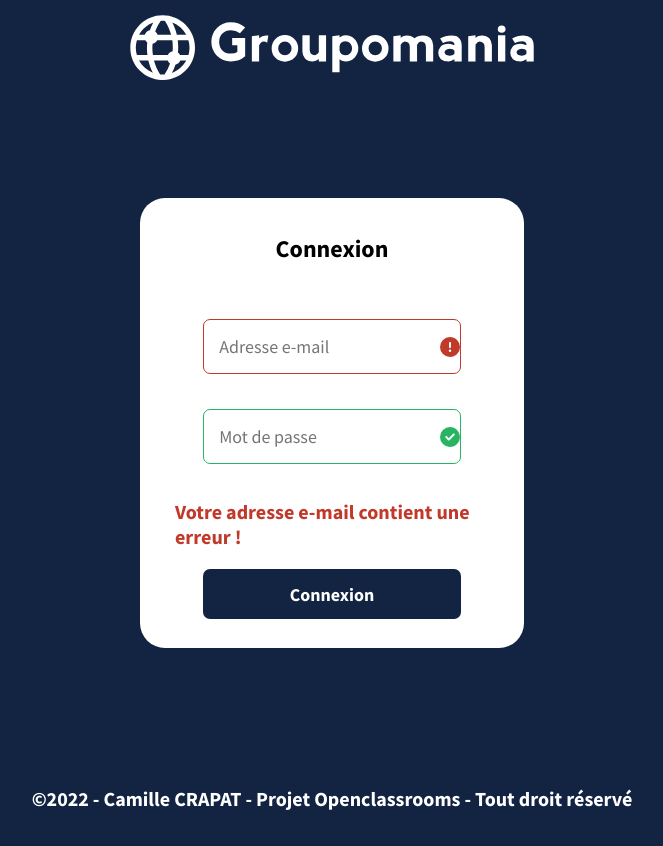
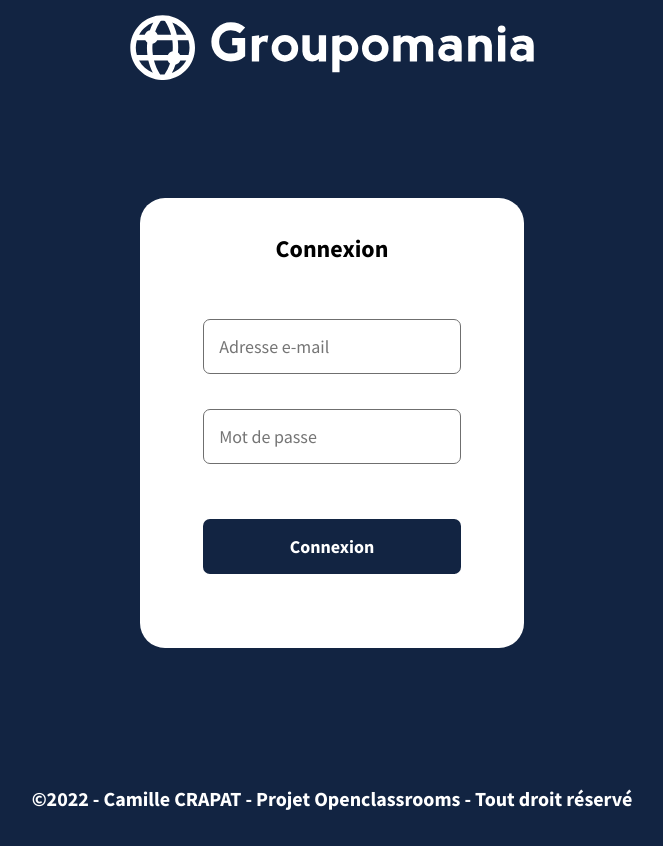
Before and after one commit to KappliApp/Kappli_Camille_Crapat_ProjetOpenclassrooms_Groupomania_Front, a React (Create React App) app: page / in a window 1280 px wide. Shown: the whole page, without its empty margins (308-971 px from the left). Built offline with nearby package versions, Linux system fonts and the light colour scheme.

Commit message:
create error

```diff
--- a/src/Public/pages/Login/components/Input/index.jsx
+++ b/src/Public/pages/Login/components/Input/index.jsx
@@ -37,21 +37,42 @@ const ConnexionInputStyle = styled.input`
    ${(res) => res.res === 'ok' && `border: 1px solid ${colors.ok}`}
 `;
 
-function Input({ type, name, placeholder, res }) {
+function Input({ type, name, placeholder, value, setValue, error, setError }) {
+   function verif(input, type) {
+      const regexMail = /^[\w-\.]+@([\w-]+\.)+[\w-]{2,4}$/;
+      if (type === 'email') {
+         if (!input || input === '' || !regexMail.test(input)) {
+            setError(true);
+         } else {
+            setError(false);
+         }
+      } else if (type === 'password') {
+         if (!input || input === '') {
+            setError(true);
+         } else {
+            setError(false);
+         }
+      }
+   }
+
    return (
       <ConnexionInputContainerStyle>
          <ConnexionInputStyle
             type={type}
             name={name}
             placeholder={placeholder}
-            res={res}
+            res={(error === true && 'error') || (error === false && 'ok')}
+            onChange={(e) => {
+               verif(e.target.value, type);
+               setValue(e.target.value);
+            }}
          />
-         {res === 'error' && (
+         {error === true && (
             <ConnexionErrorStyle>
                <FontAwesomeIcon icon={['fas', 'circle-exclamation']} />
             </ConnexionErrorStyle>
          )}
-         {res === 'ok' && (
+         {error === false && (
             <ConnexionOkStyle>
                <FontAwesomeIcon icon={['fas', 'circle-check']} />
             </ConnexionOkStyle>
--- a/src/Public/pages/Login/index.jsx
+++ b/src/Public/pages/Login/index.jsx
@@ -1,3 +1,4 @@
+import { useState } from 'react';
 import styled from 'styled-components';
 
 import colors from '../../../utils/styles/colors';
@@ -60,6 +61,53 @@ const ConnexionButtonStyle = styled.button`
 `;
 
 function Login() {
+   const [mail, setMail] = useState('');
+   const [errorMail, setErrorMail] = useState();
+   const [errorPassword, setErrorPassword] = useState();
+   const [password, setPassword] = useState('');
+   const [messageError, setMessageError] = useState('');
+
+   function send(e) {
+      e.preventDefault();
+      const regexMail = /^[\w-.]+@([\w-]+.)+[\w-]{2,4}$/;
+      if (!mail || mail === '') {
+         setMessageError("Vous n'avez pas saisi votre adresse e-mail !");
+      } else if (!regexMail.test(mail)) {
+         setMessageError('Votre adresse e-mail contient une erreur !');
+      } else if (!password || password === '') {
+         setMessageError("Vous n'avez pas saisi votre mot de passe !");
+      } else {
+         setMessageError('');
+         fetch('http://localhost:20110/api/users/login', {
+            method: 'POST',
+            headers: {
+               'Content-Type': 'application/json',
+            },
+            body: JSON.stringify({
+               mail: mail,
+               password: password,
+            }),
+         })
+            .then(function (res) {
+               return res.json();
+            })
+            .then(function (data) {
+               console.log(data);
+               if (data.error) {
+                  setMessageError(data.error);
+                  if (data.error !== 'Votre compte a été bloqué !') {
+                     setErrorMail(true);
+                     setErrorPassword(true);
+                  }
+               }
+            })
+            .catch(function (err) {
+               setMessageError(
+                  'Une erreur est survenu lors de la connexion au serveur !'
+               );
+            });
+      }
+   }
    return (
       <ConnexionStyle>
          <ConnexionContainerStyle>
@@ -69,18 +117,24 @@ function Login() {
                   type="email"
                   name="mail"
                   placeholder="Adresse e-mail"
-                  res="error"
+                  value={mail}
+                  setValue={setMail}
+                  error={errorMail}
+                  setError={setErrorMail}
                />
                <Input
                   type="password"
                   name="password"
                   placeholder="Mot de passe"
-                  res="ok"
+                  value={password}
+                  setValue={setPassword}
+                  error={errorPassword}
+                  setError={setErrorPassword}
                />
-               <ConnexionErrorStyle>
-                  Votre adresse e-mail contient une erreur !
-               </ConnexionErrorStyle>
-               <ConnexionButtonStyle>Connexion</ConnexionButtonStyle>
+               <ConnexionErrorStyle>{messageError}</ConnexionErrorStyle>
+               <ConnexionButtonStyle onClick={(e) => send(e)}>
+                  Connexion
+               </ConnexionButtonStyle>
             </ConnexionFormStyle>
          </ConnexionContainerStyle>
       </ConnexionStyle>
```
